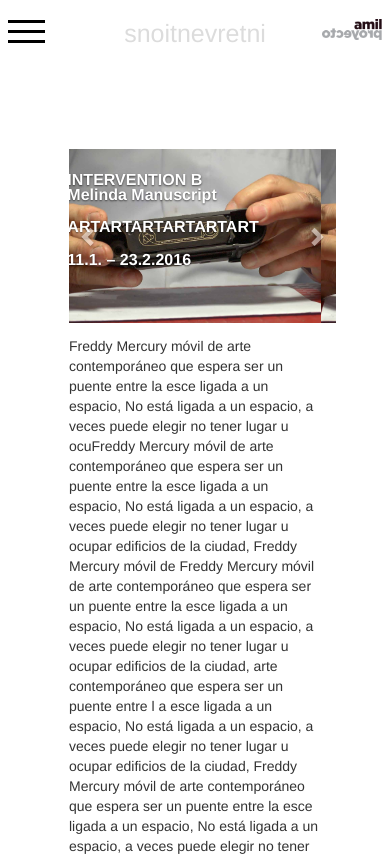
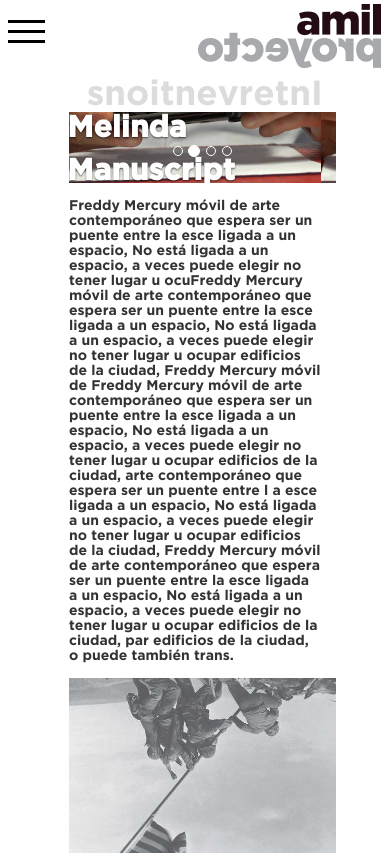
Before and after one commit to carmenluyo/amil, a plain HTML site: page interventions.html in a window 390 px wide. Shown: the top 856 px of the page. Drawn offline with nearby package versions, Linux system fonts and the light colour scheme.

Commit message:
change style

```diff
--- a/interventions.html
+++ b/interventions.html
@@ -13,11 +13,11 @@
 	</head>
 
 	<body>
-    <section class="home exhibitions">
+    <section class="home exhibitions interventions">
   			<div class="barra_nav">
           <nav>
-            <h3 id="menu-toggle"></h3>
-              <ul id="menu">
+            <h3 id="menu-toggle" class="tb-menu-toggle" style="width: 30px; height: 25px; background: transparent;"><i style="background: green;"></i><i style="background: green;"></i><i style="background: green;"></i></h3>
+              <ul id="menu" class="tb-mobile-menu" style="display: none;">
                 <li><a href="exhibitions.html">exhibitions</a></li>
                 <li><a href="interventions.html">interventions</a></li>
                 <li><a href="residence.html">residence</a></li>
@@ -27,16 +27,20 @@
                 <li><a href="#spanol">spanol</a></li>
                 <li><a href="#piep-face-etc">piep-face-etc</a></li>
               </ul>
-              <div class="titulo_nav">
-                <P>
-                  interventions
-                </P>
-              </div>
-            <a href="home.html">
+              <a href="home.html">
                 <div class="logo">
                     <img src="img/amil_logo.png" alt="">
                 </div>
-            </a>
+              </a>
+              <div class="titulo_nav">
+                <center>
+                  <p>
+                    Interventions
+                  </p>
+                </center>
+
+              </div>
+
           </nav>
         </div>
         <div class="tab-wrap">
@@ -91,7 +95,7 @@
                                     </a>
                                   </div>
                               </div>
-                              <div class="text_exhibitions">
+                              <div class="text_exhibitions lineHeight">
                                   Freddy Mercury móvil de arte contemporáneo que espera ser un puente entre la esce ligada a un espacio, No está ligada a un espacio, a
                                   veces puede elegir no tener lugar u ocuFreddy Mercury móvil de arte contemporáneo que espera ser un puente entre la esce ligada a un
                                   espacio, No está ligada a un espacio, a veces puede elegir no tener lugar u ocupar edificios de la ciudad, Freddy Mercury móvil de Freddy
@@ -204,6 +208,7 @@
           </div>
         </div>
   	</section>
+
 		<script src="https://ajax.googleapis.com/ajax/libs/jquery/1.11.2/jquery.min.js"></script>
 		<script src="https://maxcdn.bootstrapcdn.com/bootstrap/3.3.2/js/bootstrap.min.js"></script>
 	  <script src="javascripts/miscript.js"></script>
--- a/stylesheets/views/_home.scss
+++ b/stylesheets/views/_home.scss
@@ -11,7 +11,7 @@
 
 body {
   color: black;
-  font-family: gothambold-webfont;
+  font-family: gothambold-webfont !important;
 }
 a:hover, a:focus {
     text-decoration: none;
@@ -37,10 +37,9 @@ a:hover, a:focus {
   background-size: cover;
   .barra_nav{
     background-color: white;
-    height: 16%;
-    .nav{
-      background-color: white;
-      height: 20%;
+        height: 112px !important;
+    nav {
+      height: 112px !important;
       width: 100%;
     }
     .titulo_nav {
@@ -51,14 +50,14 @@ a:hover, a:focus {
       p{
         direction: rtl;
         unicode-bidi: bidi-override;
+        font-size: 35px;
+        padding-left: 5%;
       }
     }
     .logo{
-      display: inline-block;
-      float: right;
-      margin: 1%;
-      margin-right: 2%;
-      margin-top: -4%;
+          float: right;
+padding-top: 1%;
+padding-right: 2%;
     }
     ul>li {
       font-size: 16px;
@@ -85,6 +84,7 @@ a:hover, a:focus {
   color: white;
   &:hover {
     opacity: 0.5;
+    cursor:pointer
   }
 }
 .menubar-responsive {
@@ -184,7 +184,7 @@ a:hover, a:focus {
       width: 100%;
     }
   .text_exhibitions {
-    padding: 5%;
+    padding: 15px;
     padding-left: 0px;
   }
   .titulo_exhibitions{
@@ -256,36 +256,9 @@ a:hover, a:focus {
 
 
 
-/* IPHONE 5 */
-@media screen and (max-width: 570px) and (min-width: 300px){
-  .exhibitions, .space, .contact {
-    .tab-content{
-      padding-top: 45%;
-    }
-    .logo {
-      img {
-        width: 60px !important;
-        margin-top: -45% !important;
-      }
-    }
-  }
-  .titulo_nav {
-      font-size: 25px !important;
-  }
-  .carousel-caption {
-    font-size: 16px;
-  }
-  .carousel-indicators{
-    visibility: hidden;
-  }
-  .space {
-    .text_space{
-      padding-left: 0px;
-      font-size: 17px;
-      margin-top: 30%;
-    }
-  }
-}
+
+
+
 
 /* TABS MENU */
 
@@ -304,8 +277,8 @@ $num-of-tabs: 4;
 }
 
 .tab-wrap {
-  position: relative;
-  top: -88px;
+      position: relative;
+    top: -93px;
 }
 label {
   margin-left: 10% !important;
@@ -397,3 +370,13 @@ video {
     }
   }
 }
+
+.carousel-control >.glyphicon-chevron-left, .carousel-control >.icon-prev,  {
+  margin-left: -25px !important;
+}
+.carousel-control > .glyphicon-chevron-right, .carousel-control > .icon-next {
+  margin-right: -25px !important;
+}
+.lineHeight {
+      line-height: 15px;
+}
```
Also changed, not shown: contact.html (+10 -7 lines), exhibitions.html (+40 -30 lines), publications.html (+10 -7 lines), residence.html (+10 -7 lines), space.html (+10 -7 lines), stylesheets/main.css, 1 other file.
